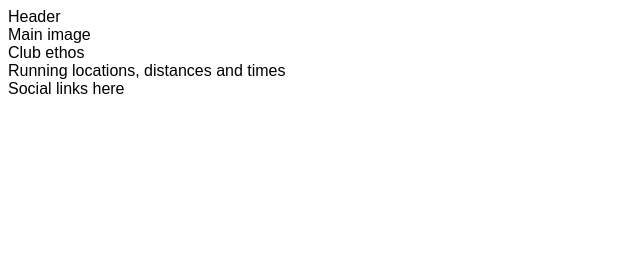
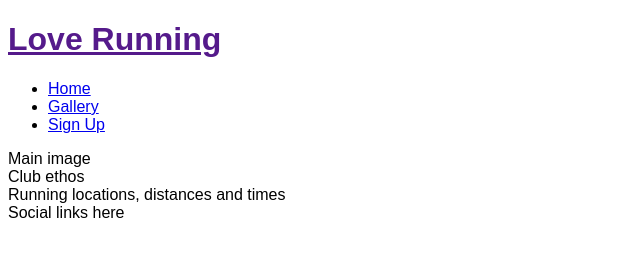
Before and after one commit to ShaneByrne0963/Love-Running-Project, a plain HTML site: page index.html in a window 1280 px wide. Shown: the whole page, without its empty margins (0-640 px from the left). Drawn offline with Linux system fonts and the light colour scheme.

Commit message:
feat: add basic header structure

```diff
--- a/index.html
+++ b/index.html
@@ -13,7 +13,24 @@
 </head>
 
 <body>
-    <header>Header</header>
+    <header>
+        <a href="" index.html>
+            <h1>Love Running</h1>
+        </a>
+        <nav>
+            <ul>
+                <li>
+                    <a href="index.html">Home</a>
+                </li>
+                <li>
+                    <a href="#">Gallery</a>
+                </li>
+                <li>
+                    <a href="#">Sign Up</a>
+                </li>
+            </ul>
+        </nav>
+    </header>
     <section>
         Main image
     </section>
```
